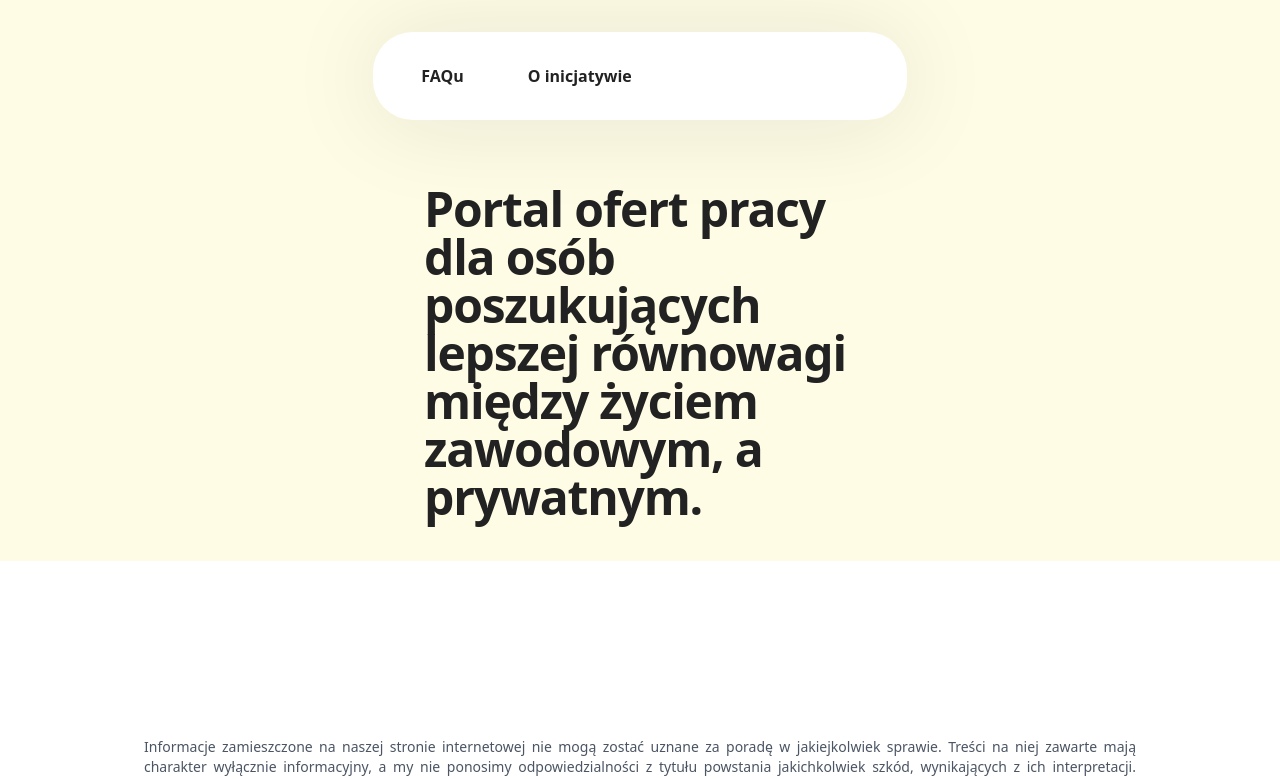
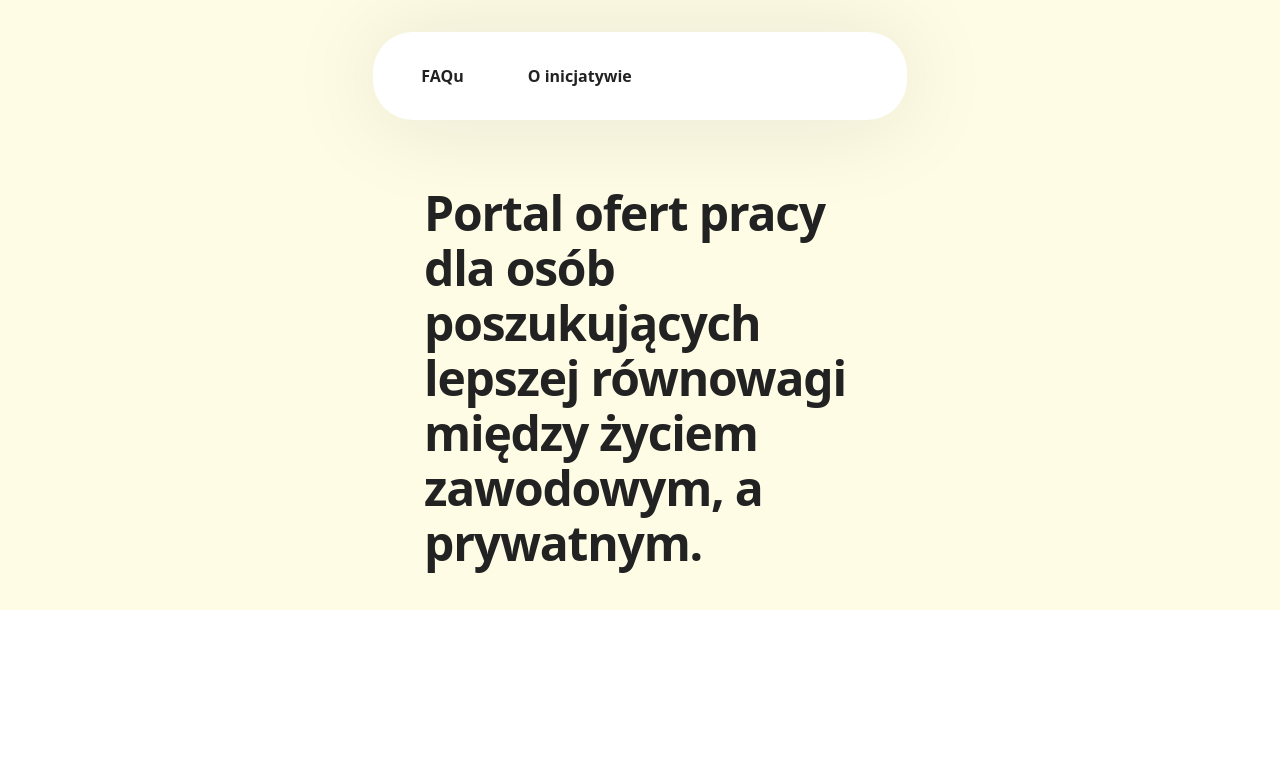
Before and after one commit to leszekkrol/4dnipracy.pl, a Nuxt app: page / in a window 1280 px wide. Shown: the top 779 px of the page. Built offline with nearby package versions, Linux system fonts and the light colour scheme.

Commit message:
🎨 Visual improvements

```diff
--- a/assets/main.css
+++ b/assets/main.css
@@ -29,6 +29,10 @@ body {
   width: 800px;
 }
 
+.leading-20 {
+  line-height: 20px;
+}
+
 .leading-22 {
   line-height: 22px;
 }
@@ -39,6 +43,10 @@ body {
 
 .leading-35 {
   line-height: 35px;
+}
+
+.leading-55 {
+  line-height: 55px;
 }
 
 .shadow-x-xsm {
--- a/components/header.vue
+++ b/components/header.vue
@@ -1,7 +1,7 @@
 <template>
   <header class="bg-yellow-v1">
     <div class="w-2/5 mx-auto p-10 pt-100">
-      <h2 class="text-5xl tracking-tight leading-20 font-extrabold text-header">
+      <h2 class="text-5xl tracking-tight leading-55 font-extrabold text-header">
         Portal ofert pracy dla osób poszukujących lepszej równowagi między życiem zawodowym, a prywatnym.
       </h2>
     </div>
```
